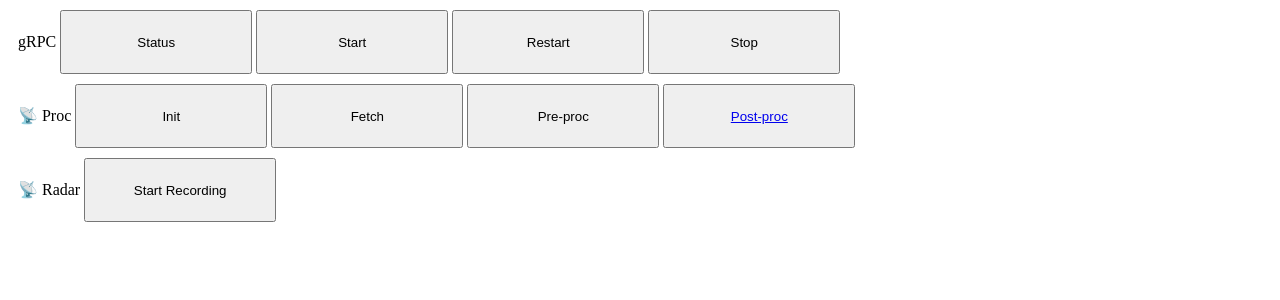
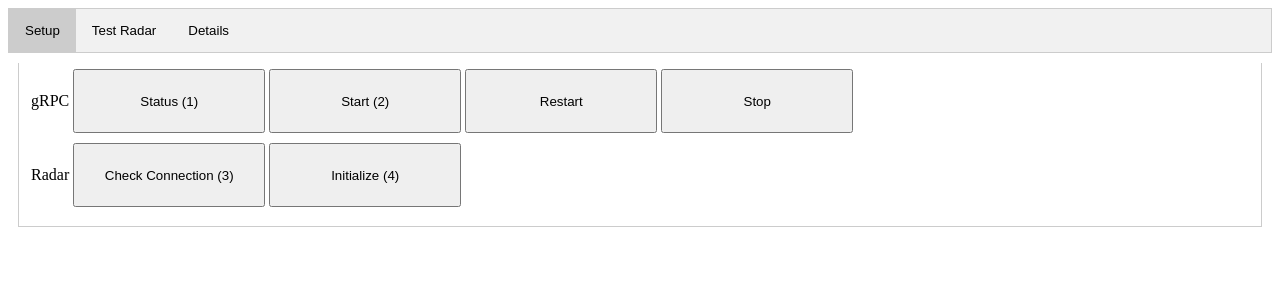
Before and after one commit to mmwave-capture-std/radar-web-monitor, a Flask app: page / in a window 1280 px wide. Shown: the top 300 px of the page. Run offline with Flask 3, Linux system fonts and the light colour scheme.

Commit message:
Add tab UI

```diff
--- a/radar_web_monitor/app.py
+++ b/radar_web_monitor/app.py
@@ -1,3 +1,4 @@
+import os
 import subprocess
 import shlex
 
@@ -14,7 +15,7 @@ def index():
     return render_template("index.html")
 
 
-def background_thread(command):
+def background_thread(command, env):
     """Run a command and emit stdout lines to a WebSocket."""
     process = subprocess.Popen(
         shlex.split(command),
@@ -22,8 +23,12 @@ def background_thread(command):
         stderr=subprocess.STDOUT,
         text=True,
         bufsize=1,
+        env=env,
     )
-    for line in iter(process.stdout.readline, ""):
+    while True:
+        line = process.stdout.readline()
+        if not line:
+            break
         socketio.emit("command_output", {"data": line})
     process.stdout.close()
     process.wait()
@@ -32,8 +37,11 @@ def background_thread(command):
 @socketio.on("execute_command")
 def handle_execute_command(json):
     command = json["command"]
-    socketio.start_background_task(background_thread, command)
+    env = os.environ.copy()
+    env["PYTHONUNBUFFERED"] = "x"
+    socketio.start_background_task(background_thread, command, env=env)
 
 
 if __name__ == "__main__":
-    app.run(debug=True)
+    socketio.run(app, debug=True)
+    # app.run(debug=True)
--- /dev/null
+++ b/radar_web_monitor/templates/detail.html
@@ -0,0 +1,21 @@
+    <div>
+      <label>gRPC</label>
+      <button data-command="systemctl --user status mmwave-grpc-server">Status</button>
+      <button data-command="systemctl --user start mmwave-grpc-server">Start</button>
+      <button data-command="systemctl --user restart mmwave-grpc-server">Restart</button>
+      <button data-command="systemctl --user stop mmwave-grpc-server">Stop</button>
+    </div>
+    <div>
+      <label>📡 Proc</label>
+      <button id="cmdButton1" data-command="poetry run mmwavecapture-std configs/init_cascaded_realsense.toml">Init</button>
+      <button id="cmdButton3" data-command="./scripts/fetch_latest_from_evm.sh">Fetch</button>
+      <button id="cmdButton4" data-command="./scripts/preprocessing_latest.sh">Pre-proc</button>
+      <button id="cmdButton5"><a href="#">Post-proc</a></button>
+    </div>
+    <div>
+      <label>📡 Radar</label>
+      <button id="cmdButton2" data-command="poetry run mmwavecapture-std configs/cascaded_realsense.toml">Start Recording</button>
+    </div>
+    <div>
+    </div>
+    <pre id="outputtab3"></pre>
--- a/radar_web_monitor/templates/index.html
+++ b/radar_web_monitor/templates/index.html
@@ -24,35 +24,68 @@
       }
 
     </style>
+    <style>
+        /* Style the tab */
+        .tab {
+            overflow: hidden;
+            border: 1px solid #ccc;
+            background-color: #f1f1f1;
+        }
+
+        /* Style the buttons inside the tab */
+        .tab button {
+            background-color: inherit;
+            float: left;
+            border: none;
+            outline: none;
+            cursor: pointer;
+            padding: 14px 16px;
+            transition: 0.3s;
+        }
+
+        /* Change background color of buttons on hover */
+        .tab button:hover {
+            background-color: #ddd;
+        }
+
+        /* Create an active/current tablink class */
+        .tab button.active {
+            background-color: #ccc;
+        }
+
+        /* Style the tab content */
+        .tabcontent {
+            display: none;
+            padding: 6px 12px;
+            border: 1px solid #ccc;
+            border-top: none;
+        }
+    </style>
+
 </head>
 <body>
+  <div class="tab">
+    <button class="tablinks active" onclick="openTab(event, 'tab1')">Setup</button>
+    <button class="tablinks" onclick="openTab(event, 'tab2')">Test Radar</button>
+    <button class="tablinks" onclick="openTab(event, 'tab3')">Details</button>
+  </div>
   <div id="container">
-    <div>
-      <label>gRPC</label>
-      <button data-command="systemctl --user status mmwave-grpc-server">Status</button>
-      <button data-command="systemctl --user start mmwave-grpc-server">Start</button>
-      <button data-command="systemctl --user restart mmwave-grpc-server">Restart</button>
-      <button data-command="systemctl --user stop mmwave-grpc-server">Stop</button>
+
+    <div id="tab1" class="tabcontent active" style="display:block">
+      {% include "setup.html" %}
     </div>
-    <div>
-      <label>📡 Proc</label>
-      <button id="cmdButton1" data-command="poetry run mmwavecapture-std configs/init_cascaded_realsense.toml">Init</button>
-      <button id="cmdButton3" data-command="./scripts/fetch_latest_from_evm.sh">Fetch</button>
-      <button id="cmdButton4" data-command="./scripts/preprocessing_latest.sh">Pre-proc</button>
-      <button id="cmdButton5"><a href="#">Post-proc</a></button>
+    <div id="tab2" class="tabcontent">
+      {% include "radar.html" %}
     </div>
-    <div>
-      <label>📡 Radar</label>
-      <button id="cmdButton2" data-command="poetry run mmwavecapture-std configs/cascaded_realsense.toml">Start Recording</button>
+    <div id="tab3" class="tabcontent">
+      {% include "detail.html" %}
     </div>
-    <div>
-    </div>
-    <pre id="output"></pre>
   </div>
 
 
 
   <script>
+    var tab = "tab1";
     var socket = io();
 
     socket.on('connect', function() {
@@ -60,14 +93,31 @@
     });
 
     socket.on('command_output', function(msg) {
-      $('#output').append(msg.data);
+      $('#output' + tab).append(msg.data);
     });
 
-    $('button').click(function() {
+    $('#container button').click(function() {
         var command = $(this).data('command');
         socket.emit('execute_command', {command: command});
-        $('#output').text(''); // Clear previo
+        $('#output' + tab).text(''); // Clear previo
     });
+
+    function openTab(evt, tabName) {
+      var i, tabcontent, tablinks;
+      tab = tabName;
+
+  tabcontent = document.getElementsByClassName("tabcontent");
+  for (i = 0; i < tabcontent.length; i++) {
+    tabcontent[i].style.display = "none";
+  }
+  tablinks = document.getElementsByClassName("tablinks");
+  for (i = 0; i < tablinks.length; i++) {
+    tablinks[i].className = tablinks[i].className.replace(" active", "");
+  }
+  document.getElementById(tabName).style.display = "block";
+  evt.currentTarget.className += " active";
+}
+
     </script>
 </body>
 </html>
--- /dev/null
+++ b/radar_web_monitor/templates/radar.html
@@ -0,0 +1,11 @@
+<div>
+  <div>
+    <label>📡 Radar</label>
+    <button id="cmdButton2" data-command="poetry run mmwavecapture-std configs/cascaded_realsense.toml && poetry">Record & Process</button>
+  </div>
+  <div>
+    <div id="result">
+    </div>
+    <pre id="outputtab2"></pre>
+  </div>
+</div>
--- /dev/null
+++ b/radar_web_monitor/templates/setup.html
@@ -0,0 +1,13 @@
+    <div>
+      <label>gRPC</label>
+      <button data-command="systemctl --user status mmwave-grpc-server">Status (1)</button>
+      <button data-command="systemctl --user start mmwave-grpc-server">Start (2)</button>
+      <button data-command="systemctl --user restart mmwave-grpc-server">Restart</button>
+      <button data-command="systemctl --user stop mmwave-grpc-server">Stop</button>
+    </div>
+    <div>
+      <label>Radar</label>
+      <button id="cmdButton1" data-command="ping -c 1 192.168.33.150">Check Connection (3)</button>
+      <button id="cmdButton1" data-command="poetry run mmwavecapture-std configs/init_cascaded_realsense.toml">Initialize (4)</button>
+    </div>
+    <pre id="outputtab1"></pre>
```
